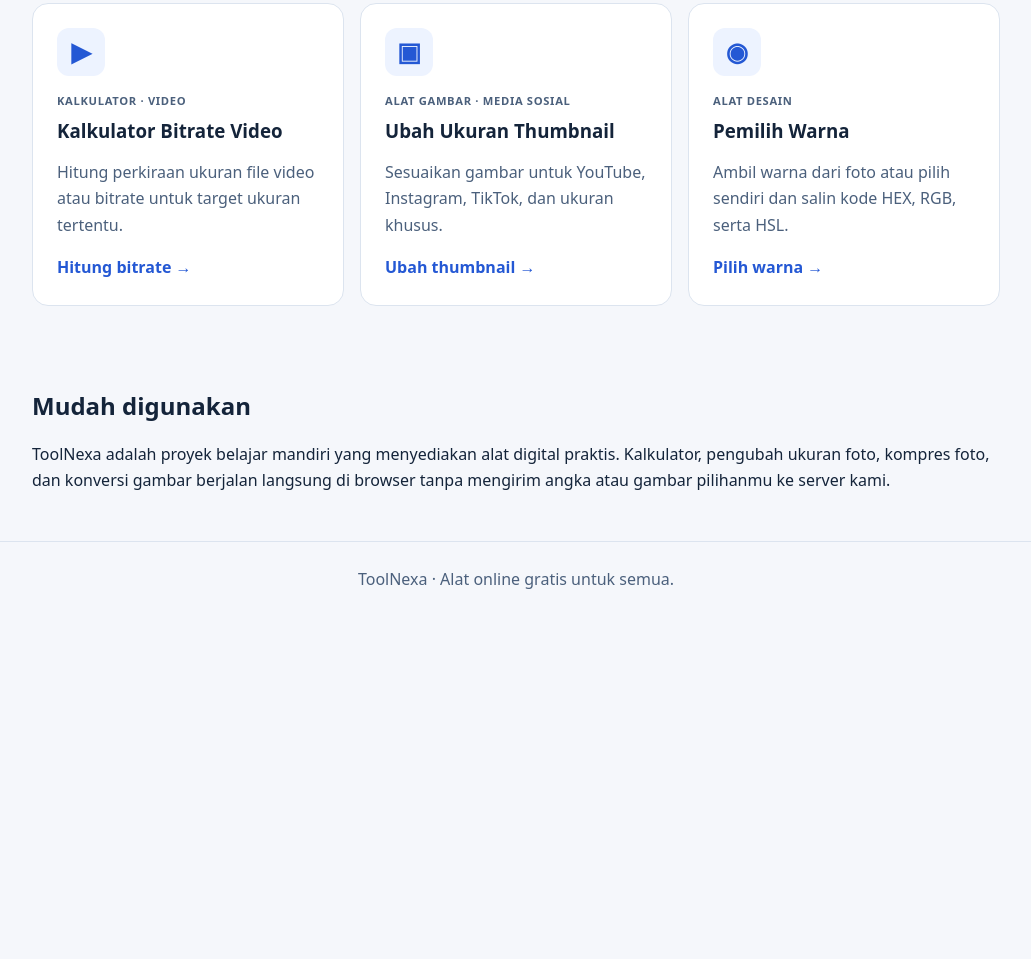
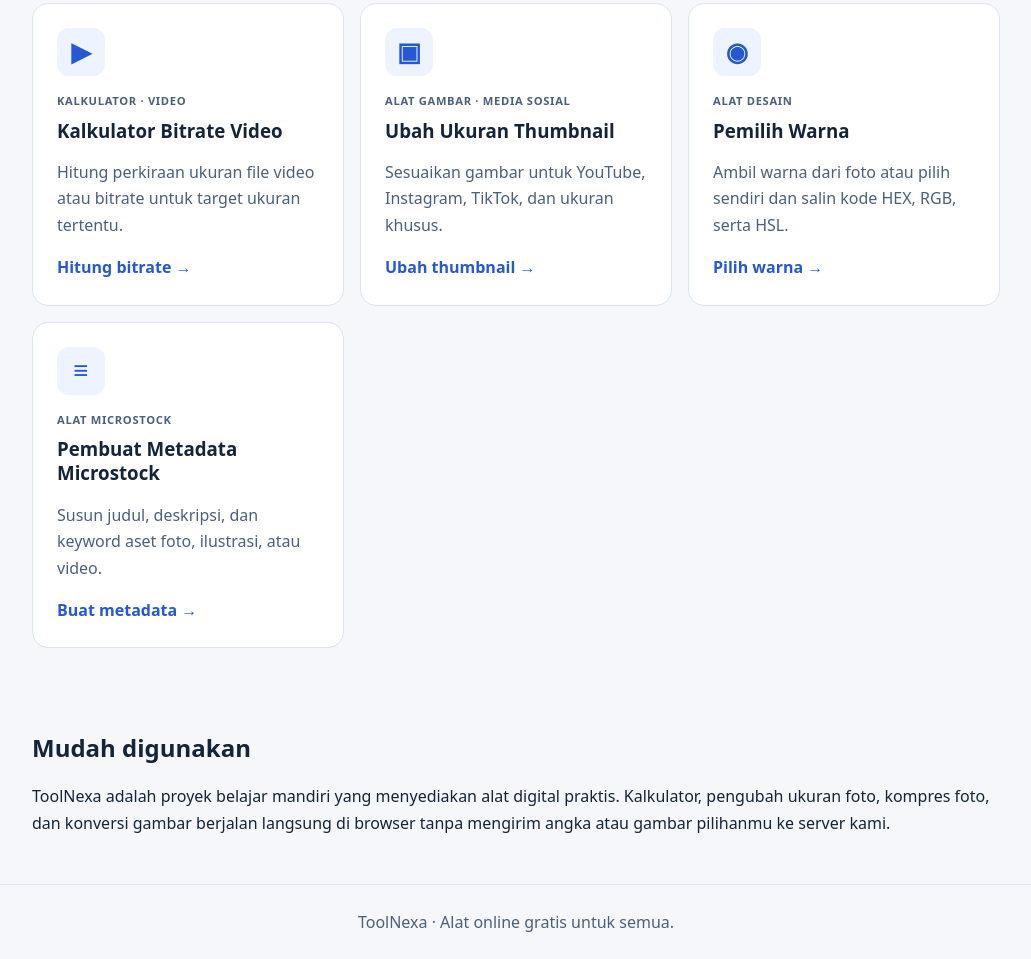
Before and after one commit to hengki18/toolnexa, a plain HTML site: page index.html in a window 1280 px wide. Shown: the part 1360-2319 px from the top of the page, without its empty margins (124-1155 px from the left). Before the commit the page ends 1977 px from the top, so only its background shows below. Drawn offline with Linux system fonts and the light colour scheme.

Commit message:
Add metadata tool to homepage

```diff
--- a/index.html
+++ b/index.html
@@ -23,6 +23,7 @@
 <a class="tool-card" href="video-bitrate-calculator/"><span class="tool-icon" aria-hidden="true">▶</span><span class="category">KALKULATOR · VIDEO</span><h3>Kalkulator Bitrate Video</h3><p>Hitung perkiraan ukuran file video atau bitrate untuk target ukuran tertentu.</p><span class="tool-link">Hitung bitrate →</span></a>
 <a class="tool-card" href="thumbnail-resizer/"><span class="tool-icon" aria-hidden="true">▣</span><span class="category">ALAT GAMBAR · MEDIA SOSIAL</span><h3>Ubah Ukuran Thumbnail</h3><p>Sesuaikan gambar untuk YouTube, Instagram, TikTok, dan ukuran khusus.</p><span class="tool-link">Ubah thumbnail →</span></a>
 <a class="tool-card" href="color-picker/"><span class="tool-icon" aria-hidden="true">◉</span><span class="category">ALAT DESAIN</span><h3>Pemilih Warna</h3><p>Ambil warna dari foto atau pilih sendiri dan salin kode HEX, RGB, serta HSL.</p><span class="tool-link">Pilih warna →</span></a>
+<a class="tool-card" href="microstock-metadata/"><span class="tool-icon" aria-hidden="true">≡</span><span class="category">ALAT MICROSTOCK</span><h3>Pembuat Metadata Microstock</h3><p>Susun judul, deskripsi, dan keyword aset foto, ilustrasi, atau video.</p><span class="tool-link">Buat metadata →</span></a>
 </div></section>
 <section id="about" class="about"><h2>Mudah digunakan</h2><p>ToolNexa adalah proyek belajar mandiri yang menyediakan alat digital praktis. Kalkulator, pengubah ukuran foto, kompres foto, dan konversi gambar berjalan langsung di browser tanpa mengirim angka atau gambar pilihanmu ke server kami.</p></section>
 </main>
```
